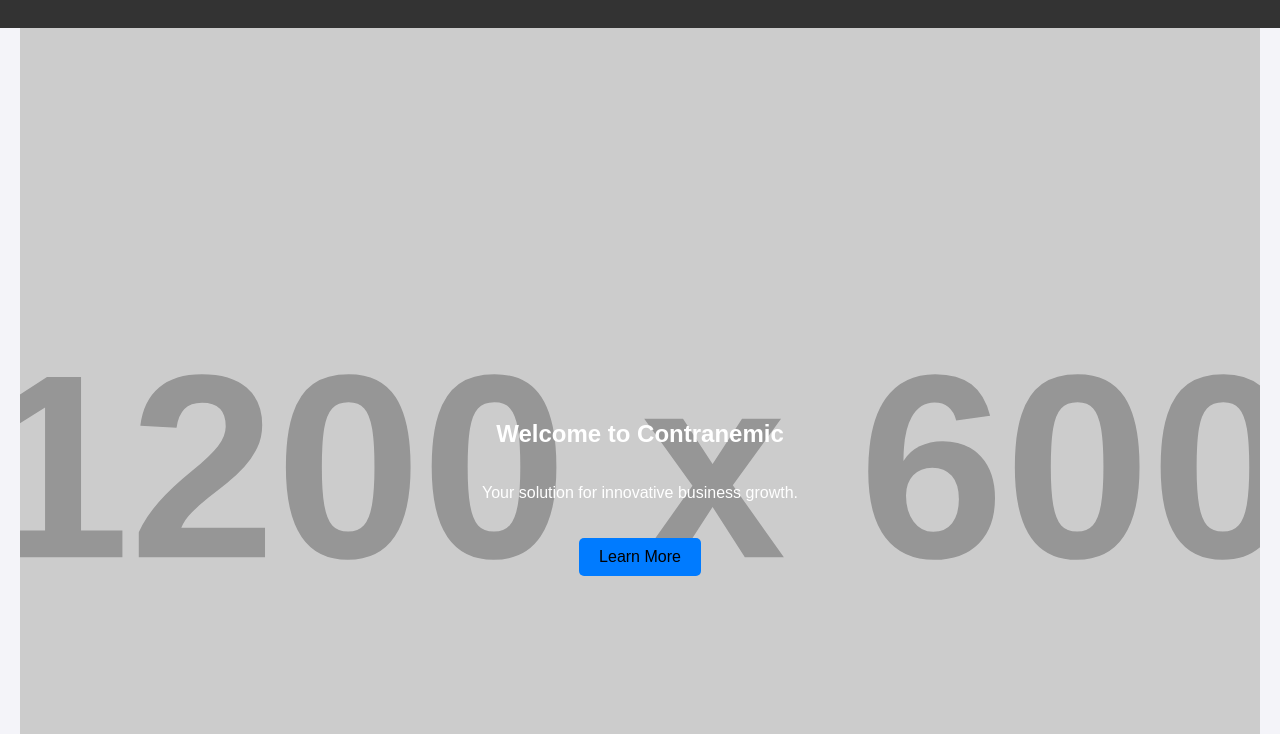
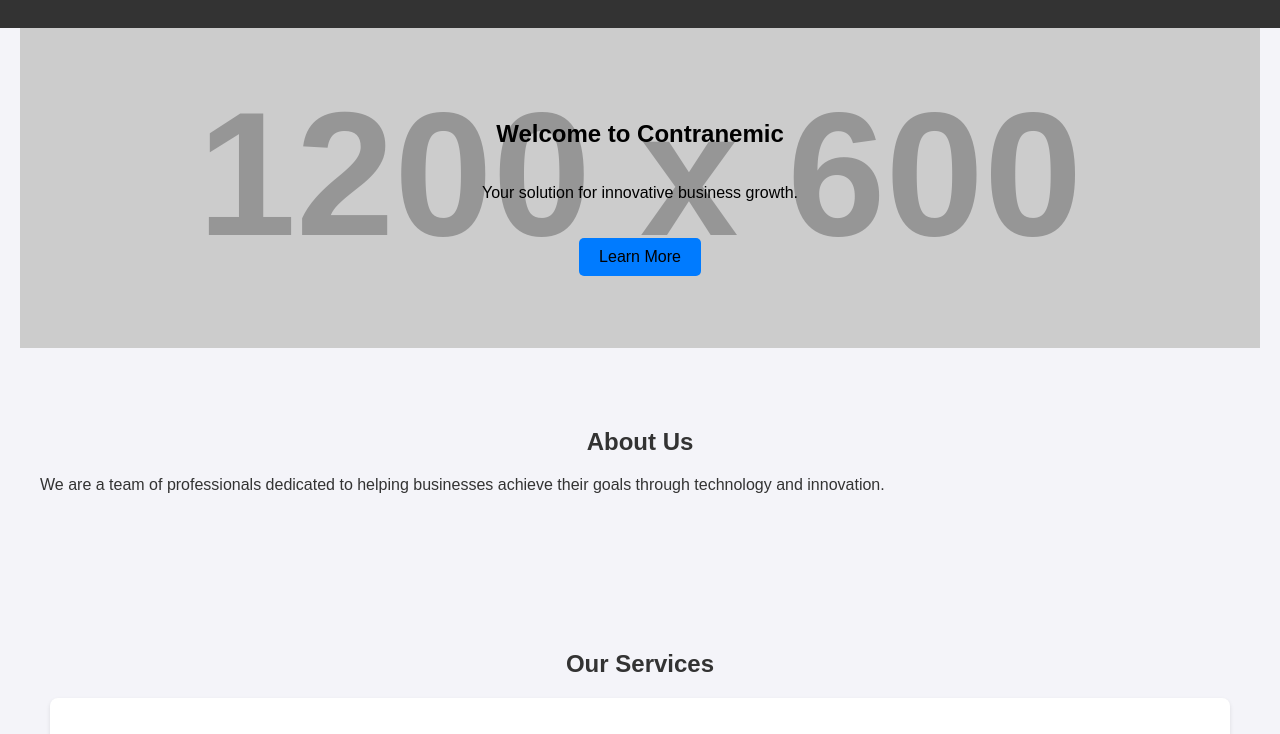
Before and after one commit to Contranemic/UoPeople-Unit_2, a plain HTML site: page index.html in a window 1280 px wide. Shown: the part 62-796 px from the top of the page. Drawn offline with Linux system fonts and the light colour scheme; placeholder pictures from the web are drawn by us.

Commit message:
Update style.css

```diff
--- a/style.css
+++ b/style.css
@@ -4,6 +4,8 @@
   padding: 0;
   background-color: #f4f4f9;
   color: #333;
+  height: 50vh; /* Reduce height to 50% of the viewport height */
+  overflow: hidden; /* Prevent scrolling */
 }
 
 header {
@@ -45,12 +47,12 @@
 
 #hero {
   background: url('https://via.placeholder.com/1200x600') no-repeat center center/cover;
-  height: 100vh;
+  height: 25vh;
   display: flex;
   flex-direction: column;
   justify-content: center;
   align-items: center;
-  color: white;
+  color: black;
   text-align: center;
 }
 
```
